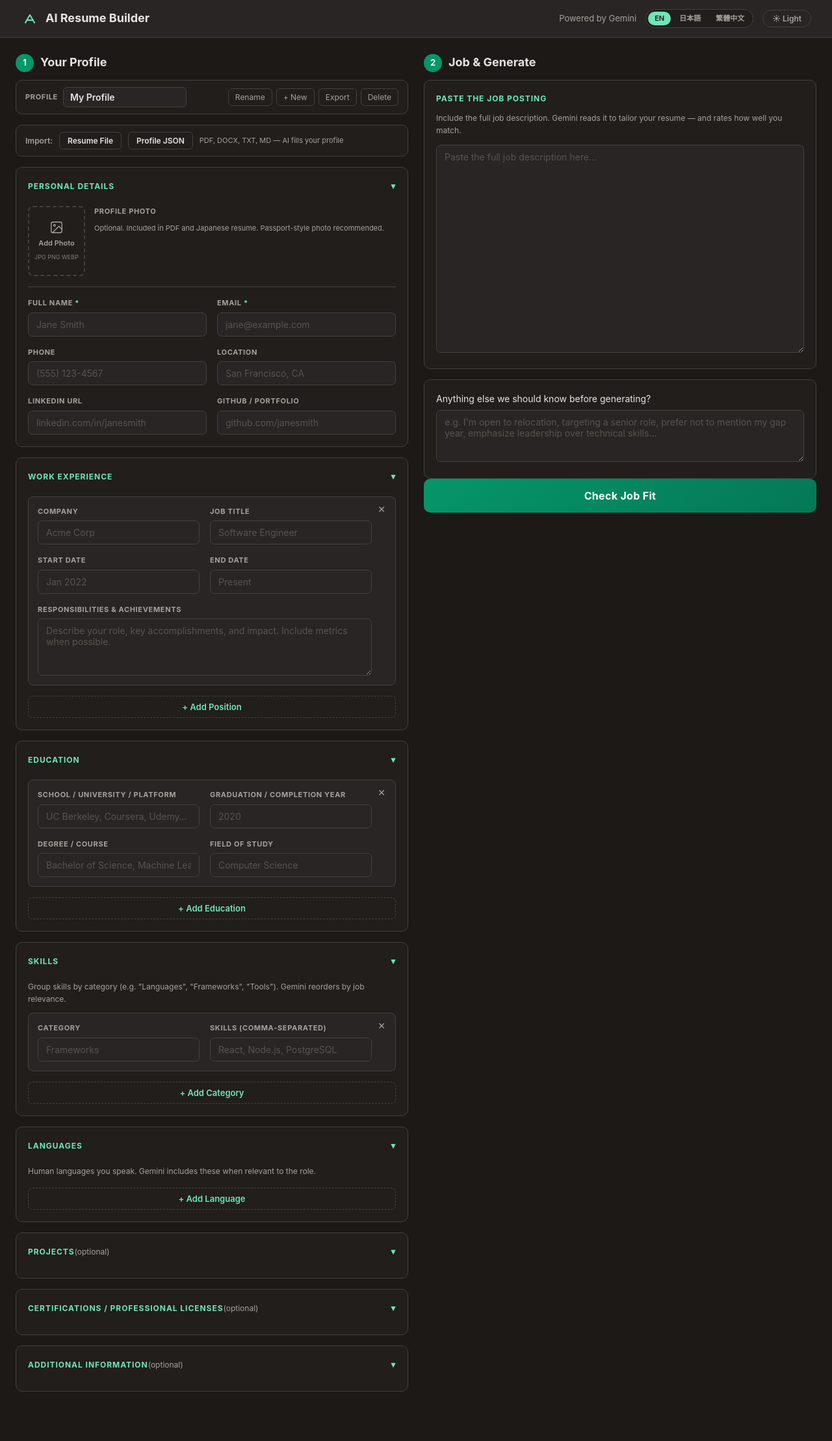
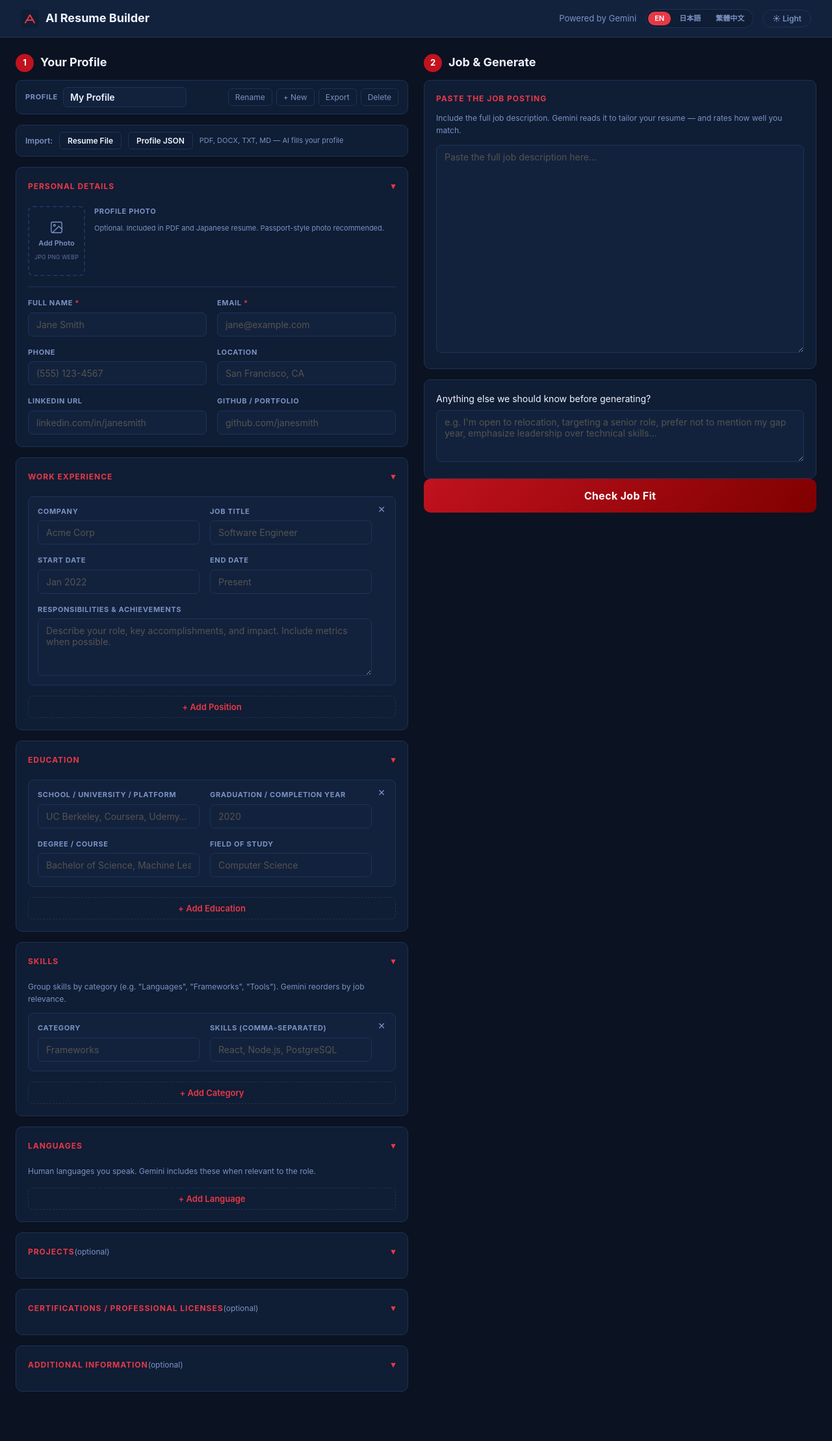
Before and after one commit to MrChrisLia/ai-resume-builder, a Flask app: page / in a window 1280 px wide. Shown: the whole page at 65% size. Run offline with Flask 3, Linux system fonts and the light colour scheme.

Commit message:
Change color scheme to USA patriotic red, white, and blue
Dark mode: deep navy background (#0b1221) with patriotic red accent (#e63946).
Light mode: cool blue-white background (#f0f4ff) with deep red accent (#b91c1c).
Updated all hardcoded mint/emerald rgba values, gradients, score indicators,
and selected-state highlights to match the new palette.

```diff
--- a/static/style.css
+++ b/static/style.css
@@ -2,16 +2,16 @@
 *, *::before, *::after { box-sizing: border-box; margin: 0; padding: 0; }
 
 :root {
-  --bg:      #1c1917;   /* warm charcoal */
-  --surface: #292524;   /* warm dark */
-  --card:    #211e1c;   /* card bg */
-  --border:  #44403c;   /* stone border */
-  --accent:  #6ee7b7;   /* soft mint */
-  --accent2: #059669;   /* emerald for gradients */
-  --text:    #e7e5e4;   /* warm off-white */
-  --muted:   #a8a29e;   /* stone muted */
-  --danger:  #fca5a5;   /* soft red */
-  --success: #6ee7b7;   /* mint */
+  --bg:      #0b1221;   /* deep navy */
+  --surface: #12223d;   /* navy surface */
+  --card:    #0f1d35;   /* navy card */
+  --border:  #1e3358;   /* navy border */
+  --accent:  #e63946;   /* patriotic red */
+  --accent2: #c1121f;   /* deep red */
+  --text:    #f0f4ff;   /* cool white */
+  --muted:   #7b93c4;   /* steel blue */
+  --danger:  #fca5a5;   /* soft red warning */
+  --success: #e63946;   /* red */
   --radius:  10px;
   --gap:     16px;
 }
@@ -52,7 +52,7 @@
   color: var(--text);
 }
 
-.logo svg rect { fill: #292524; }
+.logo svg rect { fill: #0f1d35; }
 .logo svg path, .logo svg line { stroke: var(--accent); }
 
 .tagline {
@@ -373,12 +373,12 @@
   margin-top: 4px;
   font-family: inherit;
 }
-.btn-add:hover { border-color: var(--accent); background: rgba(110,231,183,0.06); }
+.btn-add:hover { border-color: var(--accent); background: rgba(230,57,70,0.06); }
 
 .btn-generate {
   width: 100%;
   padding: 16px;
-  background: linear-gradient(135deg, var(--accent2), #047857);
+  background: linear-gradient(135deg, var(--accent2), #7f0000);
   border: none;
   border-radius: var(--radius);
   color: #fff;
@@ -675,7 +675,7 @@
 
 .ui-lang-btn.selected {
   background: var(--accent);
-  color: #1c1917;
+  color: #ffffff;
 }
 
 /* ── Template Selector ─────────────────────────────────────────────────────── */
```
Also changed, not shown: other parts of static/style.css (+22 -22 lines).
